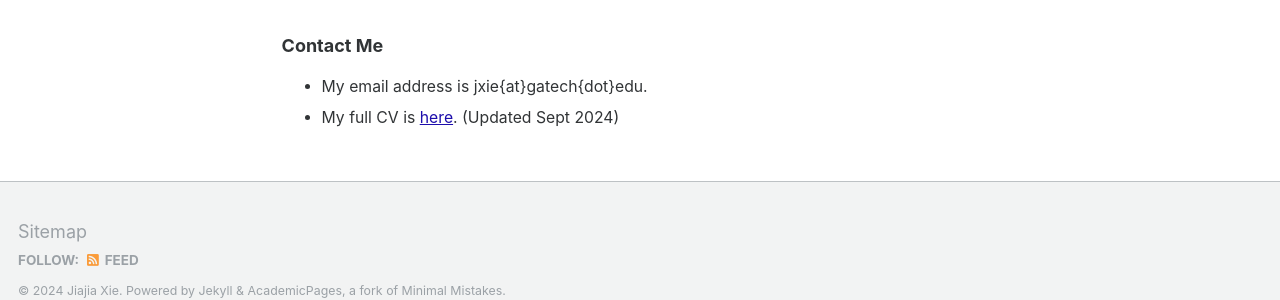
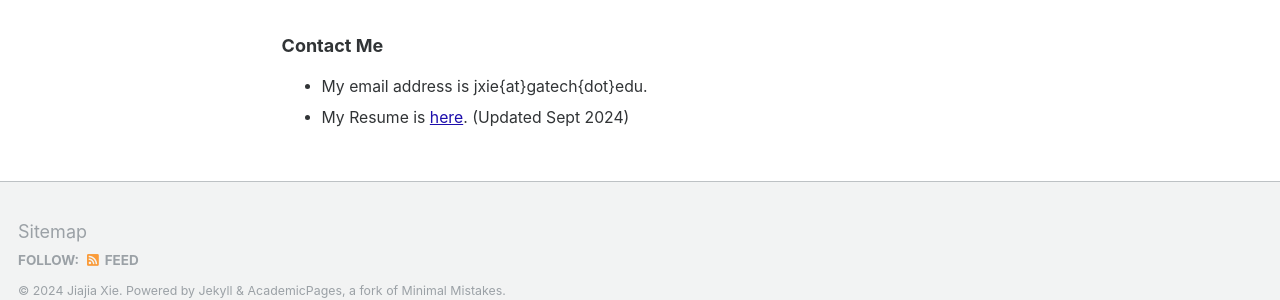
Before and after one commit to jxie1997/jxie1997.github.io, a Jekyll site: the page built from _pages/about.md, in a window 1280 px wide and 1327 px high. Shown: the part 990-1290 px from the top of the window. Built offline with Jekyll 4.4.1, drawn with Linux system fonts in a browser that asks for light colours.

Commit message:
sept 25 3

```diff
--- a/_pages/about.md
+++ b/_pages/about.md
@@ -43,4 +43,4 @@ Outside of research, I am a dreamer, a reader, and an audience of musicals, spor
 ### Contact Me
 
 * My email address is jxie{at}gatech{dot}edu.
-* My full CV is [here](https://jxie1997.github.io/files/JiajiaXie_resume.pdf). (Updated Sept 2024)
+* My Resume is [here](https://jxie1997.github.io/files/JiajiaXie_resume.pdf). (Updated Sept 2024)
```
